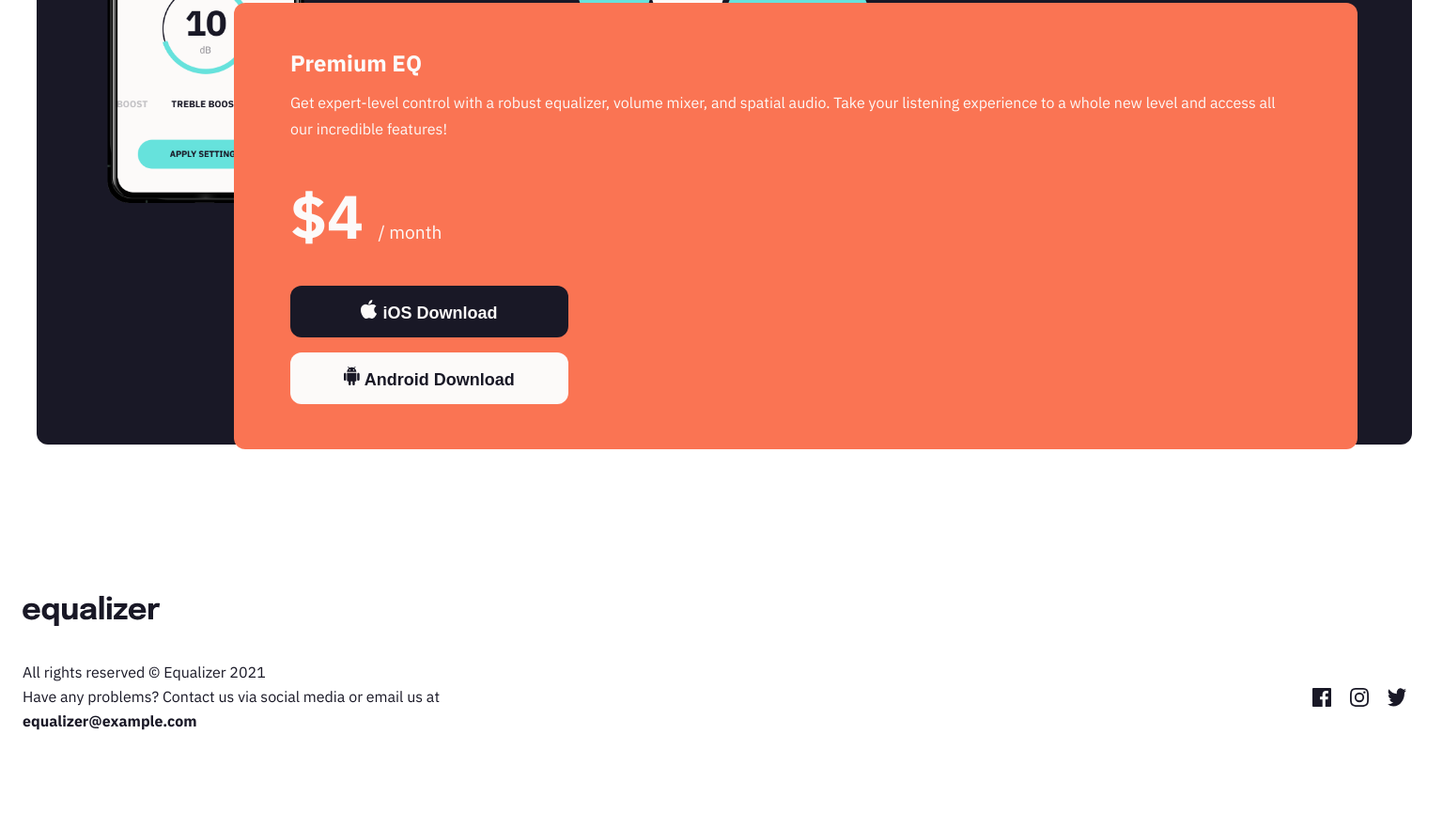
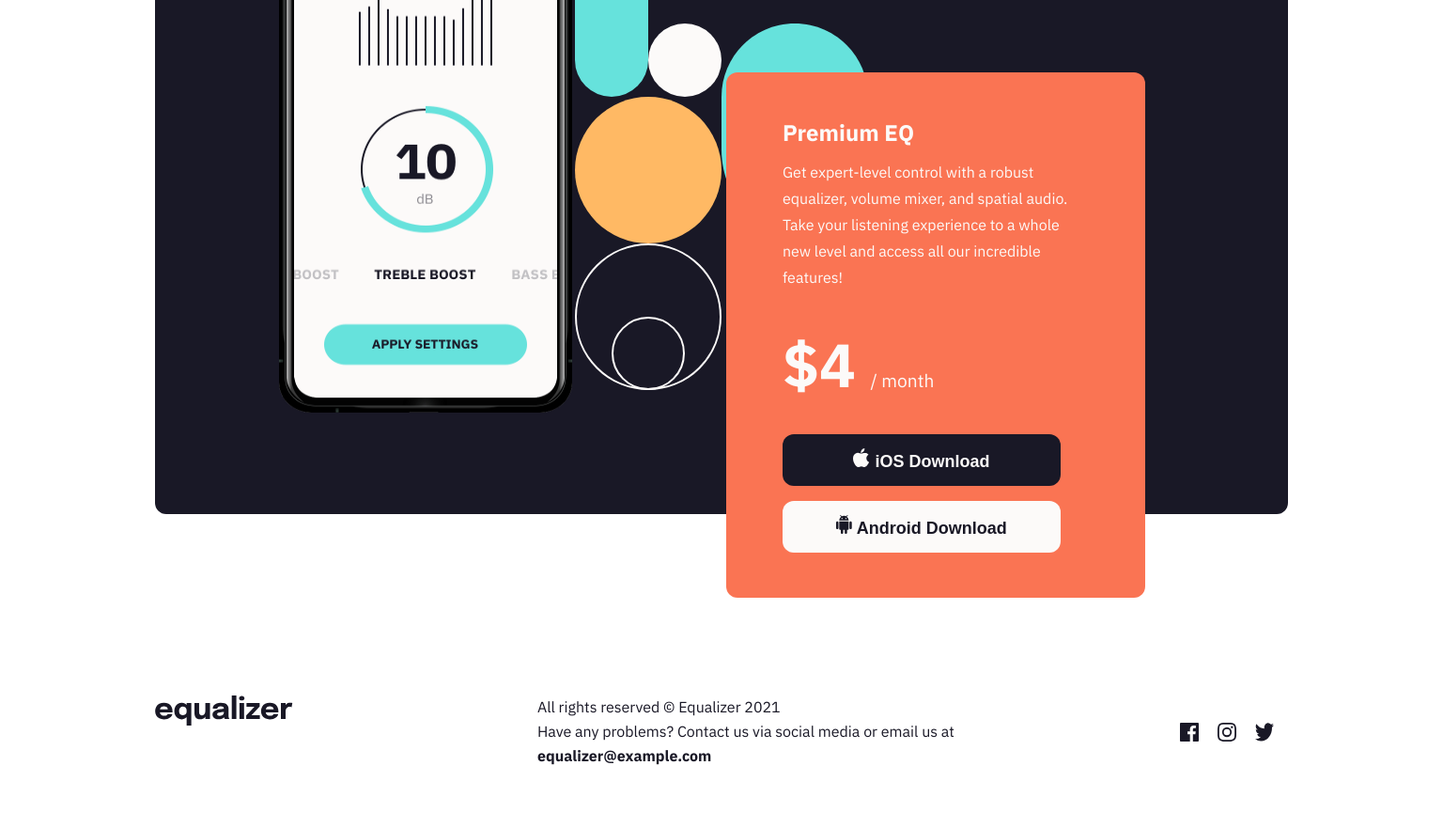
Before and after one commit to awesomeCoding999/frontend-mentor-Equalizer-page, a plain HTML site: page index.html in a window 1536 px wide. Shown: the part 714-1595 px from the top of the page at 94% size. Before the commit the page ends 1558 px from the top, so only its background shows below. Drawn offline with Linux system fonts and the light colour scheme.

Commit message:
feat: adding rest of desktop styles

```diff
--- a/styles.css
+++ b/styles.css
@@ -218,39 +218,34 @@ footer {
     font-size: 1.125rem;
     line-height: 28px;
   }
-  /*
+
   .premium-eq-content-container {
-    margin: 0 2.063rem 0 2.438rem;
+    margin: 0 10.313rem;
+    margin-top: 15rem;
   }
-
   .app-illustration {
-    left: 11.25rem;
+    margin-top: 4rem;
+    width: 312px;
+    height: 600px;
+    left: 18rem;
   }
-
   .app-details-container {
-    top: 130px;
-    right: 58px;
-    left: 210px;
-    padding: 0 3.75rem;
+    width: 446px;
+    left: 38rem;
   }
 
   footer {
-    margin-top: 10rem;
+    padding: 0 10.313rem;
+    display: flex;
+    justify-content: space-between;
+    align-items: flex-start;
   }
 
-  .social-text-and-icons-container {
-    display: flex;
-    justify-content: space-between;
-    align-items: center;
+  footer .company-logo {
+    margin-top: 2rem;
   }
 
   .social-icons-container {
-    margin-top: -1.875rem;
-    margin-right: 0.938rem;
+    margin-left: 15rem;
   }
-
-  .social-icon {
-    width: 20px;
-    height: 20px;
-  } */
 }
```
